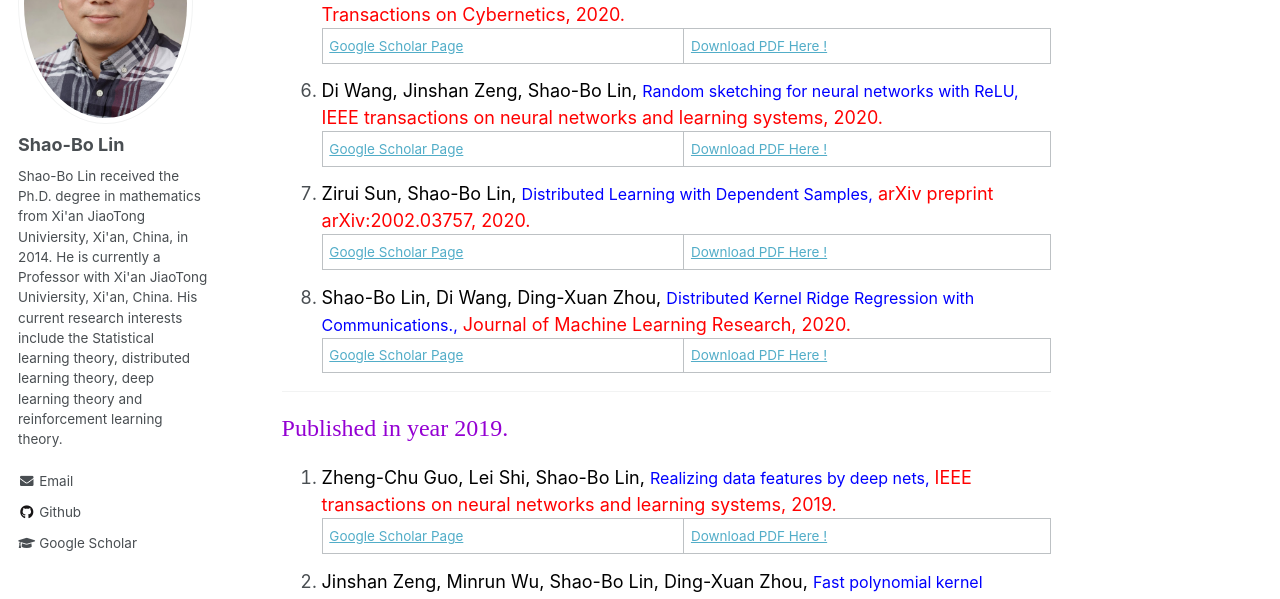
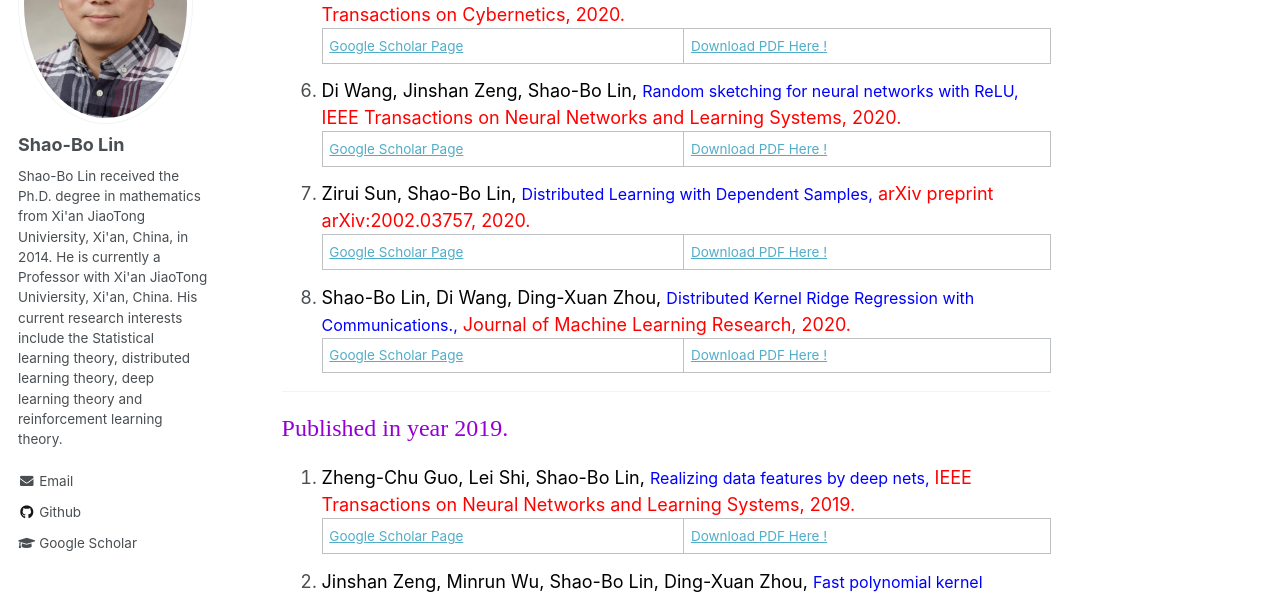
Before and after one commit to JxwangLearningTheory/JxwangLearningTheory.github.io, a Jekyll site: the page built from _pages/about.md, in a window 1280 px wide and 1400 px high, scrolled down 1742 px. Shown: the part 153-752 px from the top of the window. Built offline with Jekyll 4.4.1, drawn with Linux system fonts in a browser that asks for light colours; some of the changed text lies outside the part shown.

Commit message:
Update about.md

```diff
--- a/_pages/about.md
+++ b/_pages/about.md
@@ -5,8 +5,6 @@ author_profile: true
 ---
 
 **Publications:**
-
-
 
 ------
 
@@ -90,7 +88,7 @@ author_profile: true
       [Google Scholar Page](https://scholar.google.com/citations?view_op=view_citation&hl=en&user=dGt4l6QAAAAJ&sortby=pubdate&citation_for_view=dGt4l6QAAAAJ:qsWQJNntlusC ) | [Download PDF Here !](https://jxwanglearningtheory.github.io/files/2020_learning_with_selected_features.pdf)
 
 
-13. <font color ="black"> Di Wang, Jinshan Zeng, Shao-Bo Lin,</font><font size=3 color ="blue">  Random sketching for neural networks with ReLU,</font> <font color ="red"> IEEE transactions on neural networks and learning systems, 2020.</font>
+13. <font color ="black"> Di Wang, Jinshan Zeng, Shao-Bo Lin,</font><font size=3 color ="blue">  Random sketching for neural networks with ReLU,</font> <font color ="red"> IEEE Transactions on Neural Networks and Learning Systems, 2020.</font>
 
       [Google Scholar Page](https://scholar.google.com/citations?view_op=view_citation&hl=en&user=dGt4l6QAAAAJ&sortby=pubdate&citation_for_view=dGt4l6QAAAAJ:cNe27ouKFcQC) | [Download PDF Here !](https://jxwanglearningtheory.github.io/files/2020_random_sketching.pdf)
 
@@ -108,7 +106,7 @@ author_profile: true
 <font face="华文彩云"  size=5 color ="DarkViolet"> Published in year 2019.</font>
 
 
-16. <font color ="black">Zheng-Chu Guo, Lei Shi, Shao-Bo Lin,</font><font size=3 color ="blue"> Realizing data features by deep nets,</font> <font color ="red"> IEEE transactions on neural networks and learning systems, 2019.</font>
+16. <font color ="black">Zheng-Chu Guo, Lei Shi, Shao-Bo Lin,</font><font size=3 color ="blue"> Realizing data features by deep nets,</font> <font color ="red"> IEEE Transactions on Neural Networks and Learning Systems, 2019.</font>
 
       [Google Scholar Page](https://scholar.google.com/citations?view_op=view_citation&hl=en&user=dGt4l6QAAAAJ&sortby=pubdate&citation_for_view=dGt4l6QAAAAJ:rCNdntzdTkkC) | [Download PDF Here !](https://jxwanglearningtheory.github.io/files/2019_Realizing_data_features_by_deep_nets.pdf)
 
@@ -140,7 +138,7 @@ author_profile: true
 
       [Google Scholar Page](https://scholar.google.com/citations?view_op=view_citation&hl=en&user=dGt4l6QAAAAJ&cstart=20&pagesize=80&sortby=pubdate&citation_for_view=dGt4l6QAAAAJ:In6cVmBjs0IC) | [Download PDF Here !](https://jxwanglearningtheory.github.io/files/2019_Global_Convergence_of_Block_Coordinate_Descent_in_Deep_Learning.pdf)
 
-24. <font color ="black"> Yao Wang, Xu Liao, Shaobo Lin,</font><font size=3 color ="blue"> Rescaled boosting in classification,</font> <font color ="red">  IEEE transactions on neural networks and learning systems, 2019.</font>
+24. <font color ="black"> Yao Wang, Xu Liao, Shaobo Lin,</font><font size=3 color ="blue"> Rescaled boosting in classification,</font> <font color ="red">  IEEE Transactions on Neural Networks and Learning Systems, 2019.</font>
 
       [Google Scholar Page](https://scholar.google.com/citations?view_op=view_citation&hl=en&user=dGt4l6QAAAAJ&cstart=20&pagesize=80&sortby=pubdate&citation_for_view=dGt4l6QAAAAJ:cBPnxVikjH8C) | [Download PDF Here !]
 
@@ -178,7 +176,7 @@ author_profile: true
       [Google Scholar Page](https://scholar.google.com/citations?view_op=view_citation&hl=en&user=dGt4l6QAAAAJ&cstart=20&pagesize=80&sortby=pubdate&citation_for_view=dGt4l6QAAAAJ:prdVHNxh-e8C) | [Download PDF Here !](https://jxwanglearningtheory.github.io/files/2018_Constructive_neural_network_learning.pdf)
 
 
-31. <font color ="black">  Yunwen Lei, Shao-Bo Lin, Ke Tang,</font><font size=3 color ="blue">  Generalization Bounds for Regularized Pairwise Learning, </font> <font color ="red">International Joint Conference on Artificial Intelligence, IJCAI , 2018.</font>
+31. <font color ="black">  Yunwen Lei, Shao-Bo Lin, Ke Tang,</font><font size=3 color ="blue">  Generalization Bounds for Regularized Pairwise Learning, </font> <font color ="red">International Joint Conference on Artificial Intelligence (IJCAI) , 2018.</font>
 
       [Google Scholar Page](https://scholar.google.com/citations?view_op=view_citation&hl=en&user=dGt4l6QAAAAJ&cstart=20&pagesize=80&sortby=pubdate&citation_for_view=dGt4l6QAAAAJ:Nw_I7GeUguwC) | [Download PDF Here !](https://jxwanglearningtheory.github.io/files/2018_Generalization_Bounds_for_Regularized_Pairwise_Learning.pdf)
 
```
